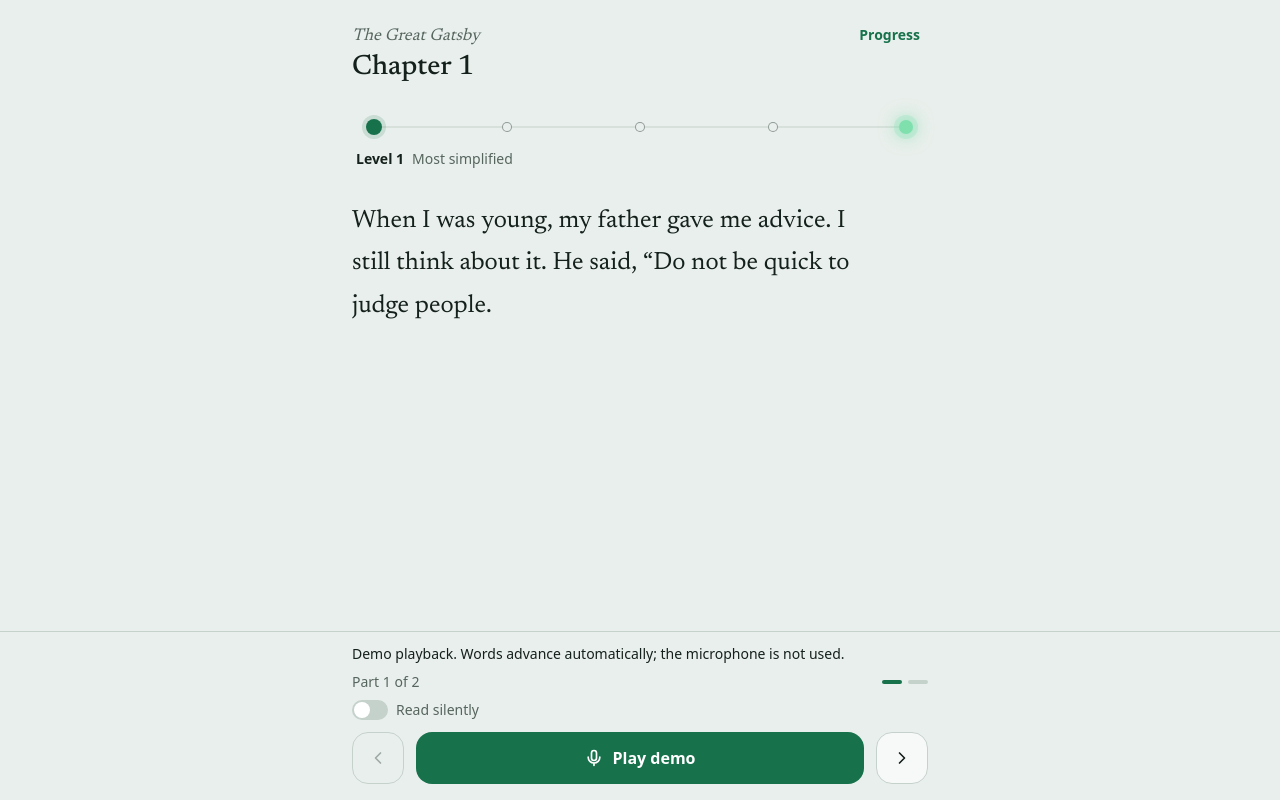
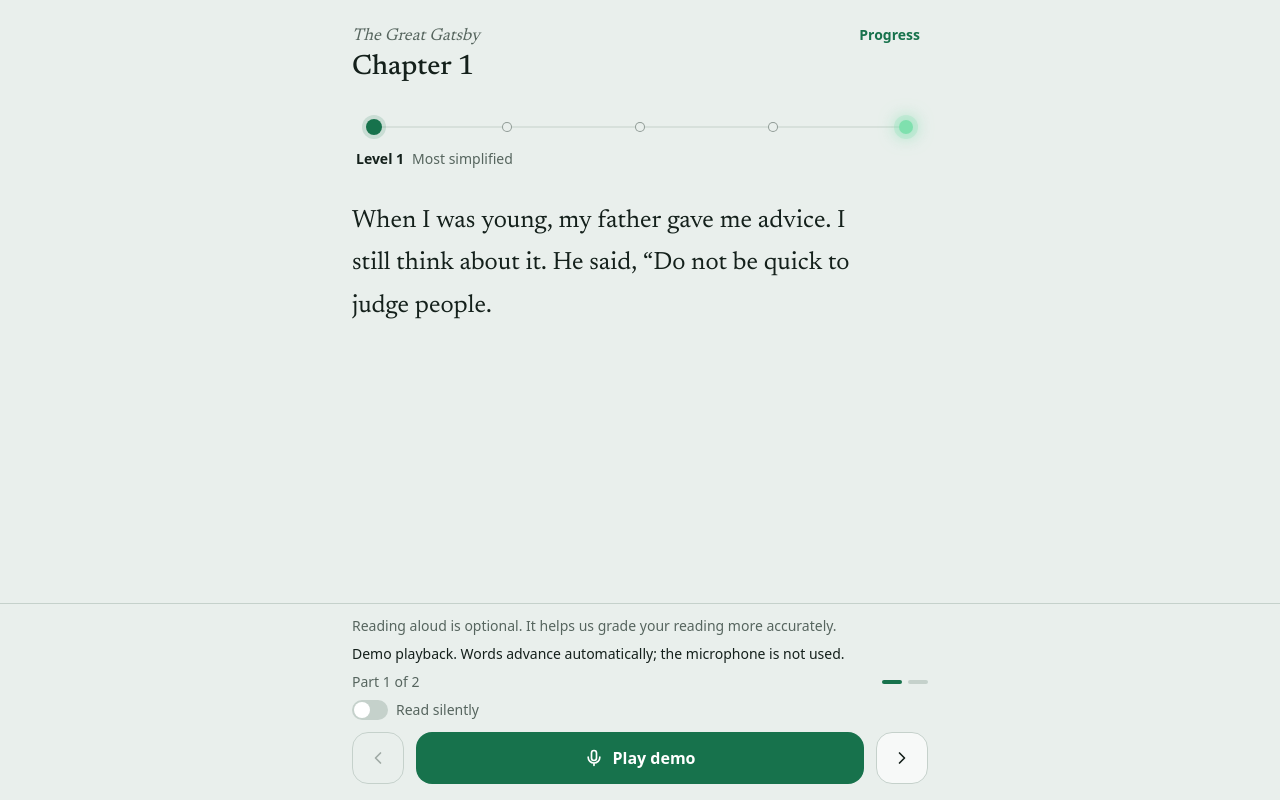
Before and after one commit to DavitAndguladze/TOLK, a Next.js app: page /read/gatsby-ch1-L1 in a window 1280 px wide. Built offline with nearby package versions, Linux system fonts and the light colour scheme; a web font is replaced by a local one.

Commit message:
feat(reading): expose confirmed attempt for Chapter Check

```diff
--- a/src/reading/ChapterReadAloud.tsx
+++ b/src/reading/ChapterReadAloud.tsx
@@ -1,23 +1,32 @@
 "use client";
 
-import { useEffect, useState, type ReactNode } from "react";
+import { createContext, useContext, useEffect, useState, type ReactNode } from "react";
 import type { createReadingAttempt } from "./read-aloud";
 import { saveReadAloudSummary } from "./save-read-aloud";
+
+const ConfirmedReadAloudStartedAt = createContext<string | null>(null);
+
+/** The acknowledged summary for this completion only; R4 includes it in the Chapter Check submission. */
+export function useConfirmedReadAloudStartedAt(): string | null {
+  return useContext(ConfirmedReadAloudStartedAt);
+}
 
 /** Confirm a summary save before showing the Chapter Check; silent reading needs no summary. */
 export function ChapterReadAloud({ attempt, children }: { attempt: ReturnType<typeof createReadingAttempt> | null; children: ReactNode }) {
   const [status, setStatus] = useState<"preparing" | "saving" | "saved" | "not-needed" | "failed" | "continue">("preparing");
   const [retry, setRetry] = useState(0);
+  const [confirmedStartedAt, setConfirmedStartedAt] = useState<string | null>(null);
   useEffect(() => {
     let live = true;
     setStatus("preparing");
+    setConfirmedStartedAt(null);
     void (async () => {
       const summary = await attempt?.finish();
       if (!live) return;
       if (!summary) { setStatus("not-needed"); return; }
       setStatus("saving");
       await saveReadAloudSummary(summary);
-      if (live) setStatus("saved");
+      if (live) { setConfirmedStartedAt(summary.startedAt); setStatus("saved"); }
     })().catch(() => { if (live) setStatus("failed"); });
     return () => { live = false; };
   }, [attempt, retry]);
@@ -33,5 +42,5 @@ export function ChapterReadAloud({ attempt, children }: { attempt: ReturnType<ty
       </div>
     </div>
   );
-  return <>{status === "saved" && <p role="status" className="mt-6 text-fog">Read-aloud results saved.</p>}{children}</>;
+  return <ConfirmedReadAloudStartedAt.Provider value={status === "saved" ? confirmedStartedAt : null}>{status === "saved" && <p role="status" className="mt-6 text-fog">Read-aloud results saved.</p>}{children}</ConfirmedReadAloudStartedAt.Provider>;
 }
--- a/src/reading/ReadingScreen.tsx
+++ b/src/reading/ReadingScreen.tsx
@@ -141,7 +141,7 @@ export function ReadingScreen({
 
   return (
     <>
-      <section aria-label="Chapter text" className="px-6 pt-8 pb-52">
+      <section aria-label="Chapter text" className="px-6 pt-8 pb-72">
         <p key={chunk.index} className="mx-auto max-w-xl animate-page-in font-book text-[1.5625rem] leading-[1.7] text-pretty">
           {chunk.tokens.map((token, i) => (
             <Fragment key={token.index}>
@@ -161,6 +161,7 @@ export function ReadingScreen({
 
       <footer className="fixed inset-x-0 bottom-0 border-t border-hairline bg-mist/95 px-6 pt-3 pb-[max(1rem,env(safe-area-inset-bottom))] backdrop-blur">
         <div className="mx-auto max-w-xl">
+          {state.status === "ready" && state.chunkIndex === 0 && <p className="mb-2 text-sm text-fog">Reading aloud is optional. It helps us grade your reading more accurately.</p>}
           {demoListening && !state.silent && <p className="mb-2 text-sm text-ink">Demo playback. Words advance automatically; the microphone is not used.</p>}
           <div className="flex items-center justify-between text-sm text-fog">
             <p aria-live="polite">
```
